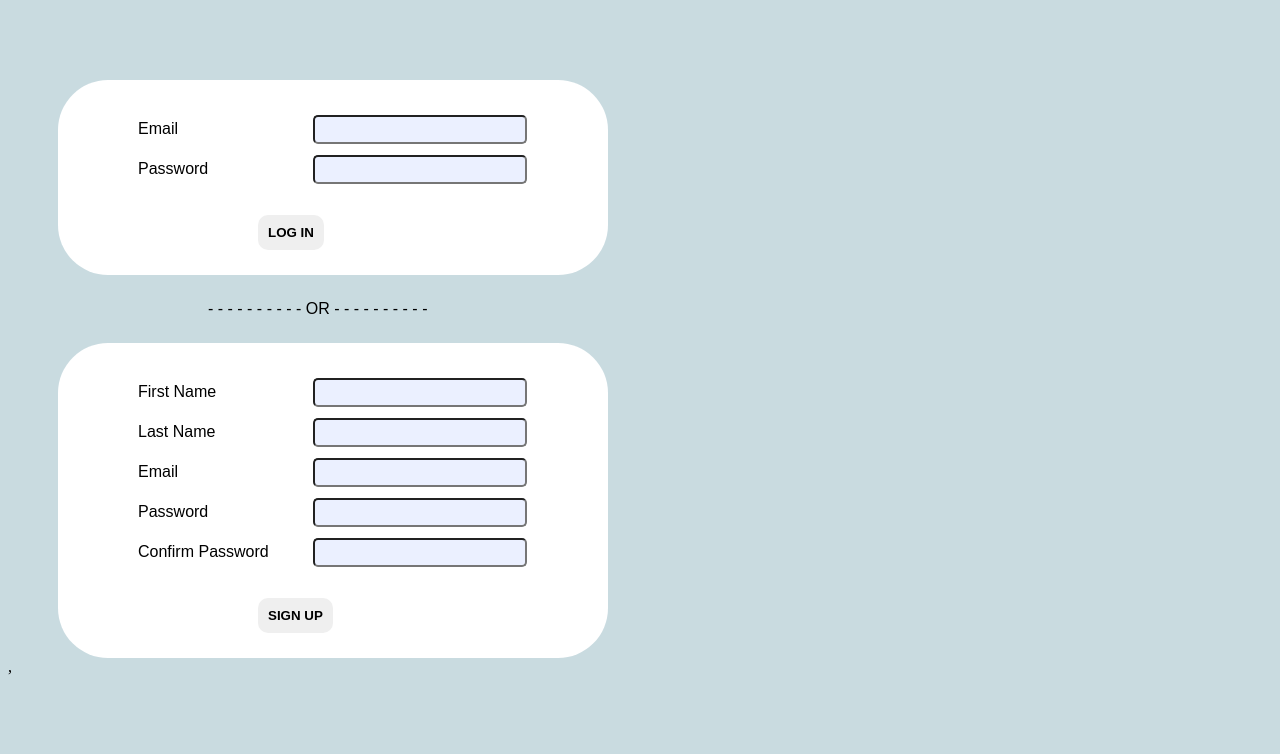
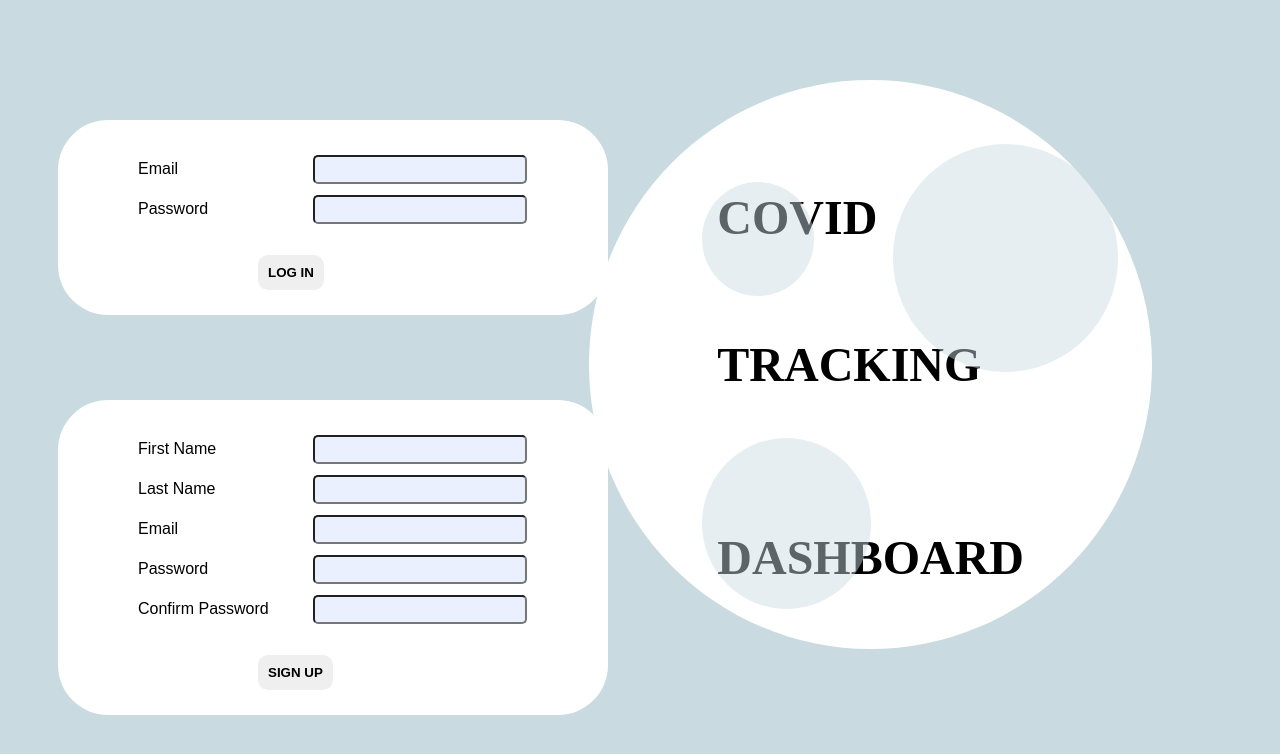
Before and after one commit to RishavMz/Covid-Tracker-Dashboard, a React (Create React App) app in the folder client/: page / in a window 1280 px wide. Shown: the top 754 px of the page. Built offline with nearby package versions, Linux system fonts and the light colour scheme.

Commit message:
Athentication + CSS

```diff
--- a/client/src/components/auth/auth.css
+++ b/client/src/components/auth/auth.css
@@ -1,5 +1,6 @@
 .signup {
-  margin-top: 25px;
+  position: absolute;
+  top: 50vh;
   margin-left: 50px;
   border-radius: 50px;
   padding: 25px;
@@ -8,8 +9,9 @@
   background-color: white;
 }
 .login {
+  position: absolute;
+  top: 15vh;
   margin-left: 50px;
-  margin-top: 80px;
   margin-bottom: 25px;
   border-radius: 50px;
   padding: 25px;
@@ -17,9 +19,7 @@
   width: 500px;
   background-color: white;
 }
-.or {
-  margin-left: 200px;
-}
+
 .formlabel {
   margin-left: 50px;
   width: 150px;
@@ -51,19 +51,184 @@
   background-color: #555555;
   color: white;
 }
+.message {
+  font-size: 16pt;
+  margin: 50px;
+  text-align: center;
+  font-weight: bold;
+  width: 500px;
+}
+.warning {
+  color: red;
+}
+.success {
+  color: green;
+}
+.logo {
+  position: absolute;
+  right: 10%;
+  top: 10%;
+  font-size: 36pt;
+  font-weight: bold;
+  font-family: serif;
+  background-color: white;
+  padding: 5%;
+  padding-left: 10%;
+  padding-right: 10%;
+  border-radius: 50%;
+}
+.line1 {
+  margin-right: 20%;
+  margin-top: 15%;
+  z-index: 12;
+}
+.line2 {
+  margin-right: 50%;
+  margin-top: 30%;
+  z-index: 12;
+}
+.line3 {
+  margin-right: 30%;
+  margin-top: 45%;
+  z-index: 12;
+}
+.moon1 {
+  position: absolute;
+  background-color: rgba(201, 219, 224, 0.46);
+  height: 40%;
+  width: 40%;
+  right: 6%;
+  border-radius: 60%;
+  z-index: 10;
+  animation: movement1 5s infinite;
+}
+.moon2 {
+  position: absolute;
+  background-color: rgba(201, 219, 224, 0.46);
+  height: 20%;
+  width: 20%;
+  right: 60%;
+  top: 15%;
+  border-radius: 60%;
+  z-index: 10;
+  animation: movement2 5s infinite;
+}
+.moon3 {
+  position: absolute;
+  background-color: rgba(201, 219, 224, 0.46);
+  height: 30%;
+  width: 30%;
+  right: 50%;
+  top: 60%;
+  border-radius: 60%;
+  z-index: 10;
+  animation: movement2 5s infinite;
+}
+@keyframes movement2 {
+    0% {
+        margin-right: 0%;
+        margin-top: 3%;
+    } 50% {
+        margin-right: 5%;
+        margin-top: -3%;
+    } 100% {
+        margin-right: 0%;
+        margin-top: 3%;
+    }
+}
+@keyframes movement1 {
+    0% {
+        margin-right: 0%;
+        margin-bottom: 3%;
+    } 50% {
+        margin-right: 5%;
+        margin-bottom: -3%;
+    } 100% {
+        margin-right: 0%;
+        margin-bottom: 3%;
+    }
+}
 
-@media (max-width: 480px) {
-  /* smartphones, portrait iPhone, portrait 480x320 phones (Android) */
+@media (max-width: 1024px) {
+  .logo {
+    scale: 0.8;
+    margin-right: -15%;
+    margin-top: -15%;
+    font-size: 25pt;
+  }
+  .signup {
+    position: absolute;
+    top: 50vh;
+    margin-left: 50px;
+    border-radius: 50px;
+    padding: 6%;
+    padding-left: 10%;
+    padding-top: 35px;
+    width: 35vw;
+    background-color: white;
+  }
+  .login {
+    position: absolute;
+    top: 10vh;
+    margin-left: 50px;
+    border-radius: 50px;
+    padding: 6%;
+    padding-top: 35px;
+    padding-left: 10%;
+    width: 35vw;
+    background-color: white;
+  }
+  .formlabel {
+    display: block;
+  }
+  .formfield {
+    display: block;
+    margin-bottom: 10%;
+    margin-left: -5%;
+  }
+  .btn {
+    display: block;
+    width: 50%;
+    margin-top: 15%;
+    margin-left: 20%;
+  }
 }
-@media (max-width: 600px) {
-  /* smartphones, Android phones, landscape iPhone */
+@media (max-width: 500px) {
+  .logo {
+    display: none;
+  }
+  .signup {
+    position: absolute;
+    top: 50vh;
+    margin-left: 50px;
+    border-radius: 50px;
+    padding: 6%;
+    padding-top: 35px;
+    width: 60vw;
+    background-color: white;
+  }
+  .login {
+    position: absolute;
+    top: 10vh;
+    margin-left: 50px;
+    border-radius: 50px;
+    padding: 6%;
+    padding-top: 35px;
+    width: 60vw;
+    background-color: white;
+  }
+  .formlabel {
+    display: block;
+  }
+  .formfield {
+    display: block;
+    margin-bottom: 10%;
+    margin-left: -5%;
+  }
+  .btn {
+    display: block;
+    width: 50%;
+    margin-top: 15%;
+    margin-left: 30%;
+  }
 }
-@media (max-width: 801px) {
-  /* portrait tablets, portrait iPad, e-readers (Nook/Kindle), landscape 800x480 phones (Android) */
-}
-@media (max-width: 1025px) {
-  /* tablet, landscape iPad, lo-res laptops ands desktops */
-}
-@media (max-width: 1281px) {
-  /* big landscape tablets, laptops, and desktops */
-}
--- a/client/src/components/auth/auth.tsx
+++ b/client/src/components/auth/auth.tsx
@@ -1,4 +1,6 @@
 import * as React from "react";
+import { ADD_USER, AUTH_USER } from "../graphql/auth";
+import { client } from "../../index";
 import "./auth.css";
 
 interface AuthProps {
@@ -15,6 +17,9 @@ interface AuthState {
   signupEmail: any;
   signupPassword: any;
   signupPasswordC: any;
+  message: any;
+  messagestatus: any;
+  signedup: any;
 }
 
 class Auth extends React.Component<AuthProps, AuthState> {
@@ -30,21 +35,43 @@ class Auth extends React.Component<AuthProps, AuthState> {
       signupEmail: "",
       signupPassword: "",
       signupPasswordC: "",
+      message: " ",
+      messagestatus: 1,
+      signedup: false
     };
     this.changeHandler = this.changeHandler.bind(this);
     this.handleSignUp = this.handleSignUp.bind(this);
     this.handleLogin = this.handleLogin.bind(this);
   }
 
-  handleSignUp = (e: any) => {
+  handleSignUp = async(e: any) => {
     e.preventDefault();
+    if(this.state.signupPassword === this.state.signupPasswordC) {
+        this.setState({signedup: true, message: "Signup Successful", messagestatus: 1})
+        await client.mutate({ mutation: ADD_USER , variables: {
+            firstname: this.state.signupFirstName,
+            lastname: this.state.signupLastName,
+            email: this.state.signupEmail,
+            password: this.state.signupPassword
+        }});
+    } else {
+        this.setState({message: "Passwords do not match: Please Type passwords again", messagestatus: 0});
+    }
   };
-  handleLogin = (e: any) => {
+  handleLogin = async(e: any) => {
     e.preventDefault();
-    this.props.authenticate({
-      email: this.state.loginEmail,
-      firstname: "",
-      lastname: "",
+    await client.query({ query: AUTH_USER , variables: {
+        email: this.state.loginEmail,
+        password: this.state.loginPassword
+    }}).then((res:any) => {
+         console.log(res)
+        if(res.data.authUser.email) {
+            this.props.authenticate({
+              email: res.data.authUser.email,
+              firstname: res.data.authUser.firstname,
+              lastname: res.data.authUser.lastname,
+            });
+        }
     });
   };
   changeHandler = (e: React.ChangeEvent<HTMLInputElement>) => {
@@ -54,6 +81,7 @@ class Auth extends React.Component<AuthProps, AuthState> {
   render() {
     return (
       <div className="auth">
+          <div className={this.state.messagestatus===1?" message success":"message warning"}>{this.state.message}</div>
         <form className="login">
           <div className="formfield">
             <label className="formlabel">Email</label>
@@ -84,7 +112,6 @@ class Auth extends React.Component<AuthProps, AuthState> {
             LOG IN
           </button>
         </form>
-        <div className="or">- - - - - - - - - - OR - - - - - - - - - - </div>
         <form className="signup">
           <div className="formfield">
             <label className="formlabel">First Name</label>
@@ -140,11 +167,20 @@ class Auth extends React.Component<AuthProps, AuthState> {
             type="submit"
             className="btn"
             value="signup"
-            onClick={this.handleSignUp}
+            onClick={this.handleSignUp} disabled={this.state.signedup}
           >
             SIGN UP
           </button>
         </form>
+        <div className="logo">
+            <div className="ball"></div>
+            <div className="moon1"></div>
+            <div className="moon2"></div>
+            <div className="moon3"></div>
+            <div className="line1">COVID</div>
+            <div className="line2">TRACKING</div>
+            <div className="line3">DASHBOARD</div>
+        </div>
       </div>
     );
   }
--- a/client/src/components/globalData/globalData.tsx
+++ b/client/src/components/globalData/globalData.tsx
@@ -30,13 +30,25 @@ class GloalData extends React.Component<GloalDataProps, GloalDataState> {
     last10: [],
   };
   componentDidMount = async () => {
-    await client.query({ query: GET_GLOBAL }).then((res) => {
-      this.setState({
-        totalConfirmed: res.data.getGlobal.totalConfirmed,
-        totalDeaths: res.data.getGlobal.totalDeaths,
-        totalRecovered: res.data.getGlobal.totalRecovered,
+    await client
+      .query({
+        query: GET_GLOBAL,
+        variables: {
+          date:
+            String(new Date().toJSON().slice(8, 10)) +
+            "-" +
+            String(new Date().toJSON().slice(5, 7)) +
+            "-" +
+            String(new Date().toJSON().slice(0, 4)),
+        },
+      })
+      .then((res) => {
+        this.setState({
+          totalConfirmed: res.data.getGlobal.totalConfirmed,
+          totalDeaths: res.data.getGlobal.totalDeaths,
+          totalRecovered: res.data.getGlobal.totalRecovered,
+        });
       });
-    });
   };
   render() {
     return (
--- a/client/src/components/graphql/auth.tsx
+++ b/client/src/components/graphql/auth.tsx
@@ -3,18 +3,18 @@ import { gql } from "@apollo/client";
 export const ADD_USER = gql`
     mutation addUser($firstname: String!, $lastname: String!, $email: String!, $password: String!) {
         addUser(firstname: $firstname, lastname: $lastname, email: $email, password: $password) {
-
+            email
         }
     }
 `;
 
 export const AUTH_USER = gql`
     query authUser($email: String!, $password: String!) {
-        authUser(email: $email: password: $password) {
-            firstname
-            lastname
-            email
-            password
+        authUser(email: $email, password: $password) {
+          firstname
+          lastname
+          email
+          password
         }
-    }
+      }
 `;
--- a/client/src/components/graphql/global.tsx
+++ b/client/src/components/graphql/global.tsx
@@ -1,8 +1,8 @@
 import { gql } from "@apollo/client";
 
 export const GET_GLOBAL = gql`
-  query getGlobal {
-    getGlobal(date: "18-05-2022") {
+  query getGlobal($date: String!) {
+    getGlobal(date: $date) {
       date
       totalConfirmed
       totalDeaths
--- a/client/src/index.tsx
+++ b/client/src/index.tsx
@@ -20,7 +20,6 @@ ReactDOM.render(
         deauthenticate={""}
       />
     </ApolloProvider>
-    ,
   </React.StrictMode>,
   document.getElementById("root")
 );
```
Also changed, not shown: client/src/components/navbar.tsx (deleted, +0 -14 lines), 1 other file (tests, documents, lock files or other folders).
